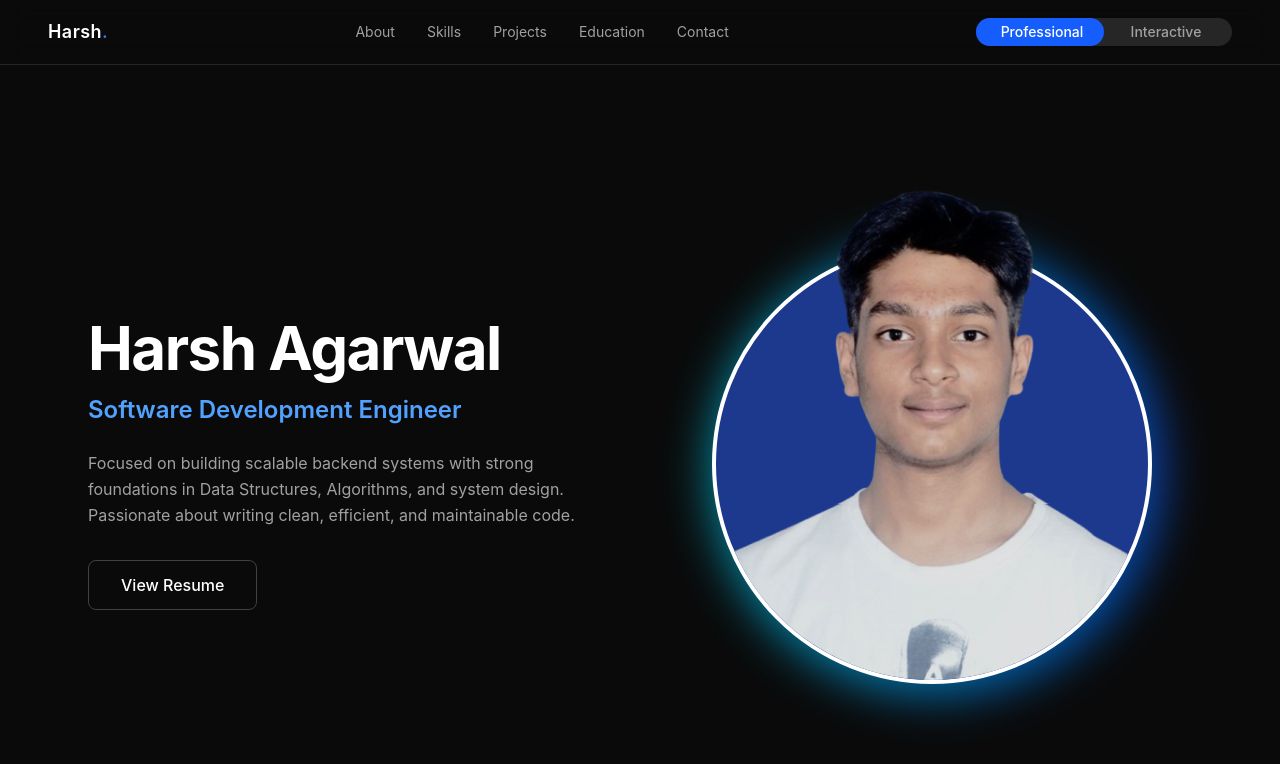
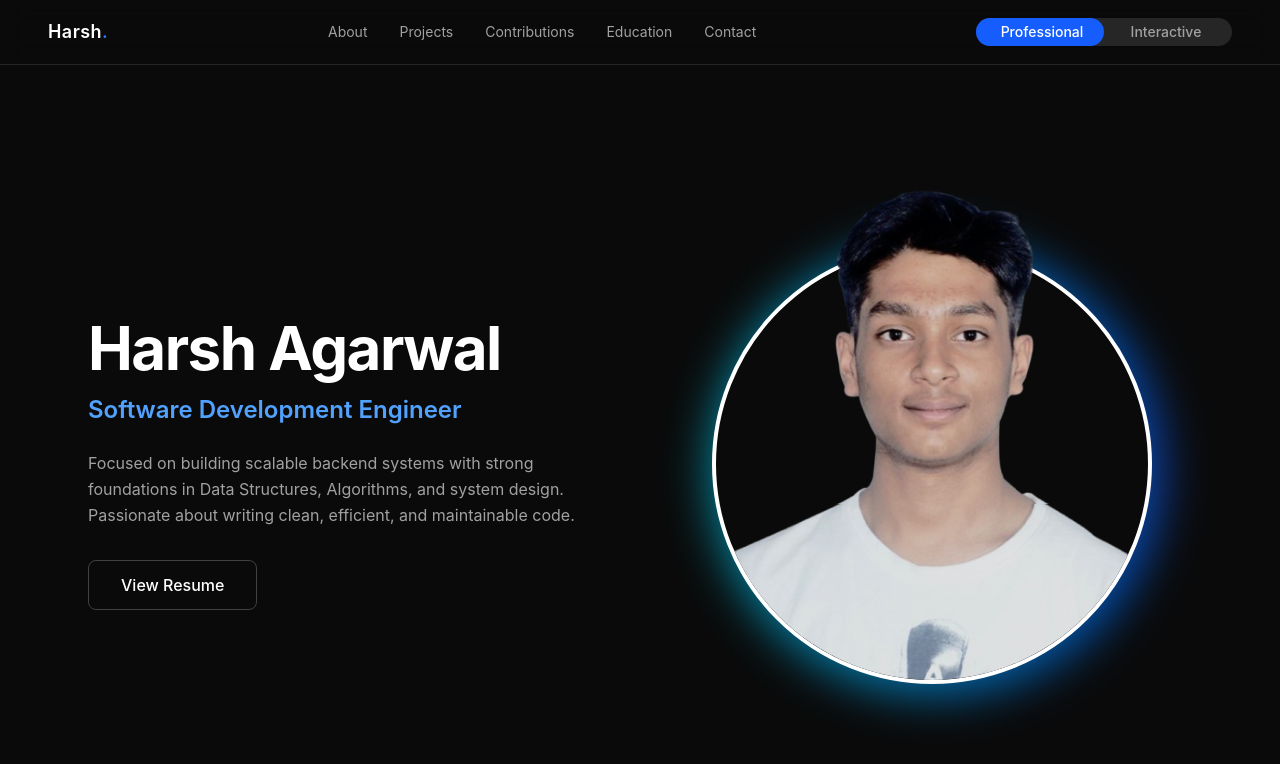
Before and after one commit to no-usefun/Portfolio, a React (Vite) app: page / in a window 1280 px wide. Both pictures are taken after a click on the button "Professional". Shown: the top 764 px of the page. Built offline with nearby package versions, Linux system fonts and the light colour scheme.

Commit message:
modified the structure and componenet

```diff
--- a/src/ProfessionalPortfolio.tsx
+++ b/src/ProfessionalPortfolio.tsx
@@ -1,11 +1,11 @@
 import Hero from "./components/sections/Hero";
 import About from "./components/sections/About";
-import Skills from "./components/sections/Skills";
-import ProjectsSection from "./components/sections/Projects";
+import FeaturedProject from "./components/sections/FeaturedProject";
 import Education from "./components/sections/Education";
 import Contact from "./components/sections/Contact";
 import Consistency from "./components/sections/Consistency";
 import Footer from "./components/layout/Footer";
+import OtherProjects from "./components/sections/OtherProjects";
 
 function ProfessionalPortfolio() {
   return (
@@ -13,8 +13,8 @@ function ProfessionalPortfolio() {
       <main>
         <Hero />
         <About />
-        <Skills />
-        <ProjectsSection />
+        <FeaturedProject />
+        <OtherProjects />
         <Consistency />
         <Education />
         <Contact />
--- a/src/components/layout/Header.tsx
+++ b/src/components/layout/Header.tsx
@@ -22,11 +22,11 @@ export default function Header({ mode, setMode }: HeaderProps) {
             <a href="#about" className="hover:text-white transition">
               About
             </a>
-            <a href="#skills" className="hover:text-white transition">
-              Skills
-            </a>
             <a href="#Projects" className="hover:text-white transition">
               Projects
+            </a>
+            <a href="#Consistency" className="hover:text-white transition">
+              Contributions
             </a>
             <a href="#Education" className="hover:text-white transition">
               Education
--- a/src/components/sections/Consistency.tsx
+++ b/src/components/sections/Consistency.tsx
@@ -1,11 +1,10 @@
 import SectionContainer from "../ui/SectionContainer";
-import SectionHeading from "../ui/SectionHeading";
 import { GitHubCalendar } from "react-github-calendar";
 
 export default function Consistency() {
   return (
     <SectionContainer id="consistency">
-      <SectionHeading title="Contributions" />
+      <h2 className="text-3xl font-bold tracking-wide">Contributions</h2>
 
       <div className="flex flex-col gap-3 mt-12">
         <div className="bg-white/5 backdrop-blur-md p-8 rounded-xl border border-white/10">
--- a/src/components/sections/Contact.tsx
+++ b/src/components/sections/Contact.tsx
@@ -1,10 +1,9 @@
 import SectionContainer from "../ui/SectionContainer";
-import SectionHeading from "../ui/SectionHeading";
 
 function Contact() {
   return (
     <SectionContainer id="Contact">
-      <SectionHeading title="Contact" />
+      <h3 className="text-3xl font-bold tracking-wide">Contact</h3>
     </SectionContainer>
   );
 }
--- a/src/components/sections/Education.tsx
+++ b/src/components/sections/Education.tsx
@@ -1,11 +1,10 @@
 import SectionContainer from "../ui/SectionContainer";
-import SectionHeading from "../ui/SectionHeading";
 
 function Education() {
   return (
     <>
       <SectionContainer id="Education" className="bg-neutral-900">
-        <SectionHeading title="Education" />
+        <h2 className="text-3xl font-bold tracking-wide">Education</h2>
       </SectionContainer>
     </>
   );
--- a/src/components/sections/Hero.tsx
+++ b/src/components/sections/Hero.tsx
@@ -40,7 +40,7 @@ export default function Hero() {
                     blur-xl opacity-70"
             ></div>
             {/* circle background */}
-            <div className="absolute inset-0 rounded-full bg-blue-900 border-4 border-white overflow-hidden flex items-center justify-center">
+            <div className="absolute inset-0 rounded-full bg-neutral-950 border-4 border-white overflow-hidden flex items-center justify-center">
               <img
                 src={profile}
                 alt="Harsh"
--- a/src/components/ui/SectionContainer.tsx
+++ b/src/components/ui/SectionContainer.tsx
@@ -1,5 +1,3 @@
-import { motion } from "framer-motion";
-
 interface Props {
   children: React.ReactNode;
   className?: string;
@@ -12,18 +10,11 @@ export default function SectionContainer({
   id,
 }: Props) {
   return (
-    <motion.section
+    <section
       id={id}
-      initial={{ opacity: 0, y: 60, scale: 0.98 }}
-      whileInView={{ opacity: 1, y: 0, scale: 1 }}
-      transition={{
-        duration: 0.7,
-        ease: [0.22, 1, 0.36, 1],
-      }}
-      viewport={{ once: true, amount: 0.25 }}
       className={`snap-start h-[100vh] flex items-center justify-center px-6 md:px-12 ${className}`}
     >
       {children}
-    </motion.section>
+    </section>
   );
 }
```
